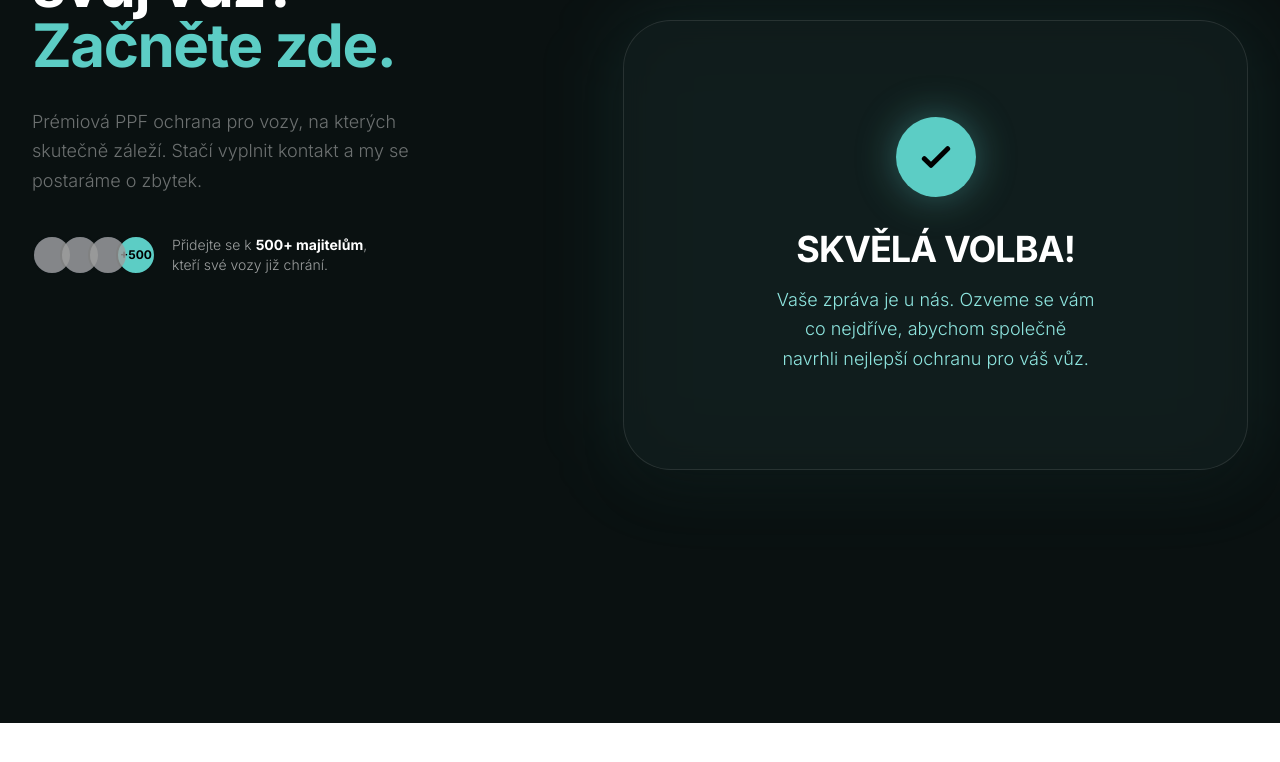
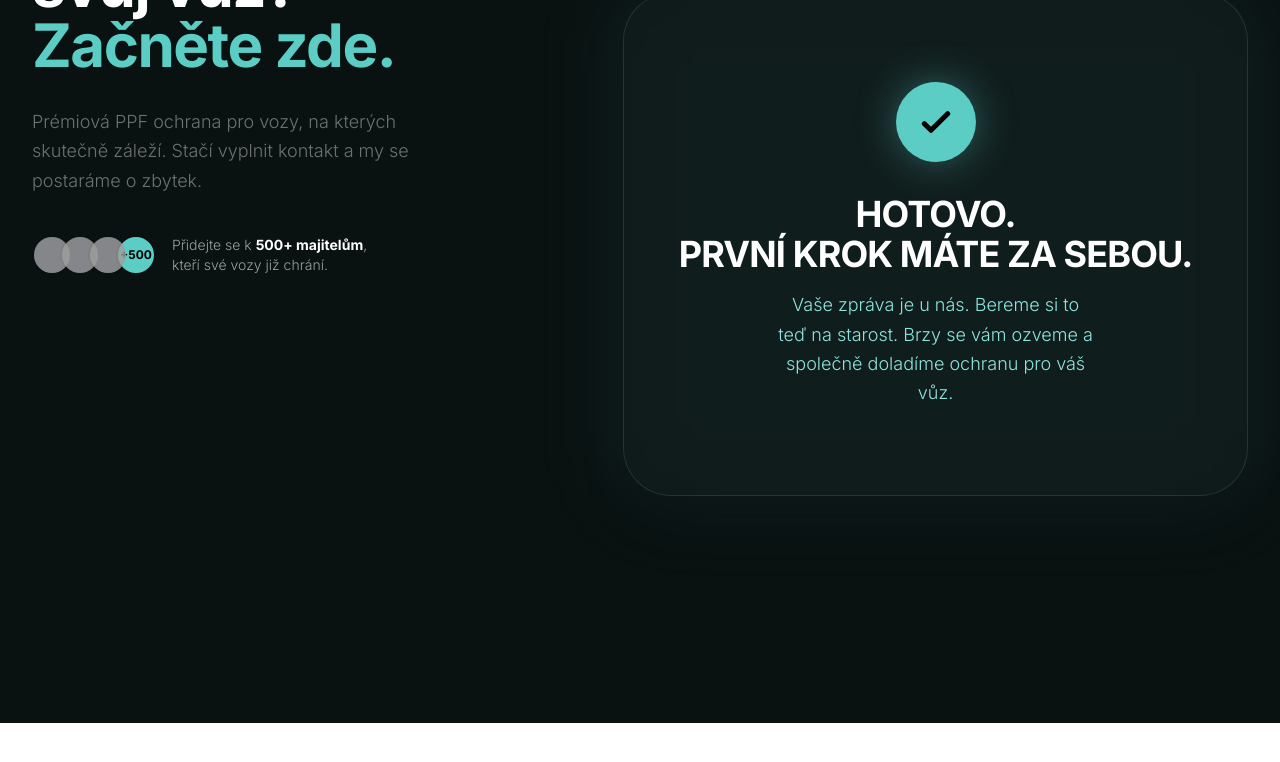
Before and after one commit to julijanlaznik/exclusivecustoms, a React (Vite) app: page / in a window 1280 px wide. Both pictures are taken after typing "Sample", "Sample" into the empty fields and a click on the button "CHCI SE PORADIT →". Shown: the part 6939-7701 px from the top of the page. Built offline with nearby package versions, Linux system fonts and the light colour scheme; grey boxes are pictures that could not be loaded.

Commit message:
formular submit

```diff
--- a/components/FormSection.tsx
+++ b/components/FormSection.tsx
@@ -169,9 +169,11 @@ const FormSection = forwardRef<HTMLDivElement>((props, ref) => {
                         <path strokeLinecap="round" strokeLinejoin="round" strokeWidth="3" d="M5 13l4 4L19 7" />
                       </svg>
                     </div>
-                    <h3 className="text-3xl md:text-4xl font-bold mb-4 text-white font-sans uppercase tracking-tight">Skvělá volba!</h3>
+                    <h3 className="text-3xl md:text-4xl font-bold mb-4 text-white font-sans uppercase tracking-tight">Hotovo. <br />První krok máte za sebou.</h3>
                     <p className="text-lg text-brand-light font-sans font-light max-w-xs mx-auto leading-relaxed">
-                      Vaše zpráva je u nás. Ozveme se vám co nejdříve, abychom společně navrhli nejlepší ochranu pro váš vůz.
+                      Vaše zpráva je u nás. Bereme si to teď na starost.
+                      Brzy se vám ozveme a společně doladíme ochranu pro váš vůz.
+
                     </p>
                   </div>
                 )}
```
